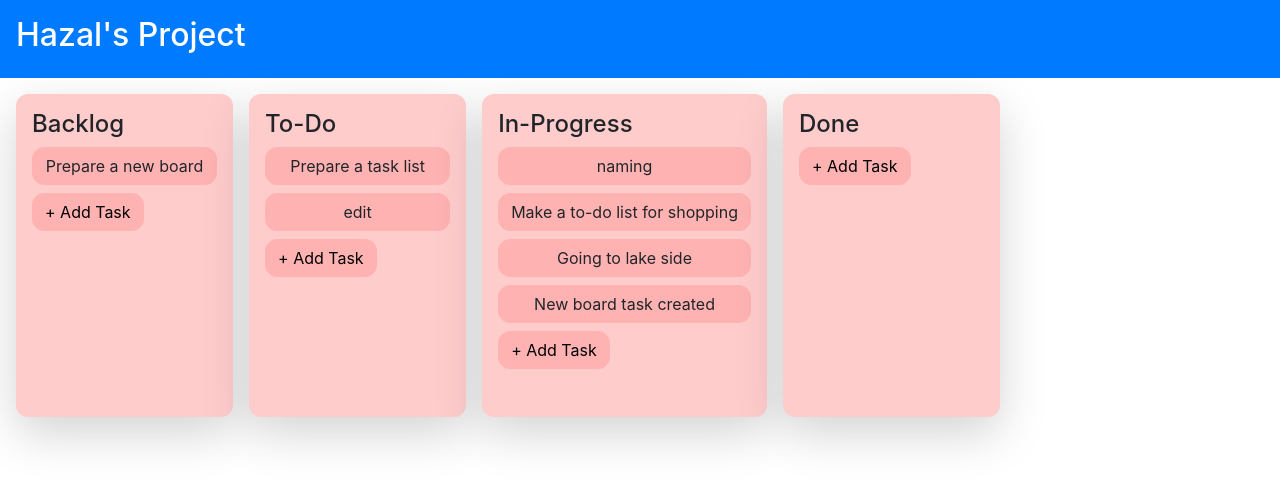
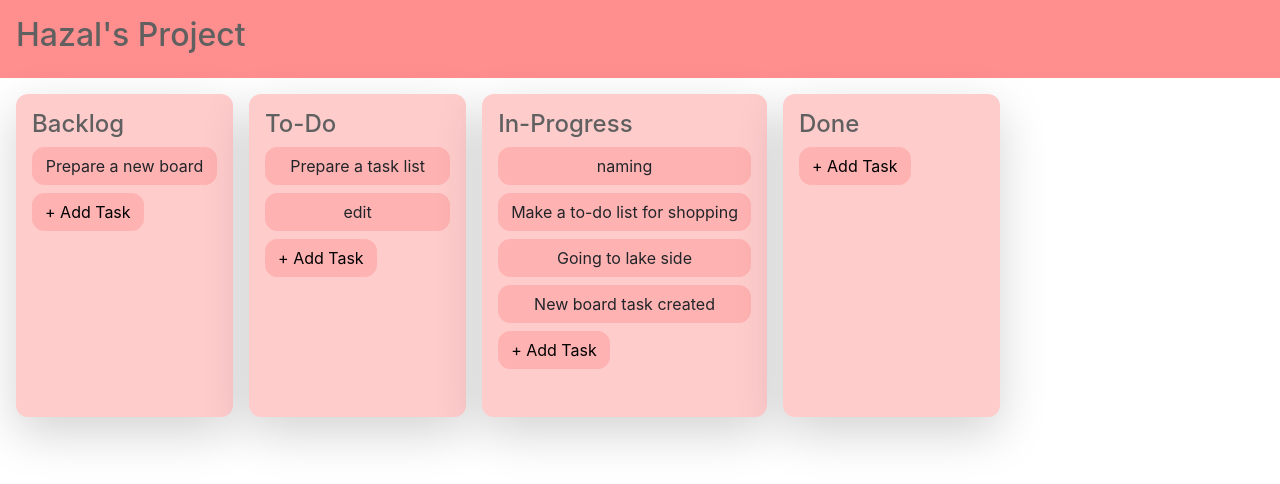
Before and after one commit to hazalonler/F2, a React (Create React App) app: page / in a window 1280 px wide. Shown: the top 484 px of the page. Built offline with nearby package versions, Linux system fonts and the light colour scheme.

Commit message:
text color was changed

```diff
--- a/src/components/Board/BoardList.js
+++ b/src/components/Board/BoardList.js
@@ -84,7 +84,7 @@ const BoardList =  ({listId, name, style}) => {
 
     return(
         <div className="col-lg mt-3 ml-3 shadow-lg p-3" style={style} >
-            <h4>{name}</h4>
+            <h4 style={{color: "rgb(96, 96, 96)"}} >{name}</h4>
             <ul ref={drop} className="list-unstyled">
                 {tasksOnBoard.map((task) => (
                     <ListItem
--- a/src/components/Board/Header.js
+++ b/src/components/Board/Header.js
@@ -5,7 +5,8 @@ const Header = () => {
     const project = BoardClient.getBoardConfig();
 
     return (
-        <div className="container-fluid bg-primary text-white p-3">
+        <div className="container-fluid p-3"
+            style={{backgroundColor: "rgb(255, 142, 142)", color: "rgb(96, 96, 96)"}}>
             <h2 >{project.boardName}</h2>
         </div>
     );
```
